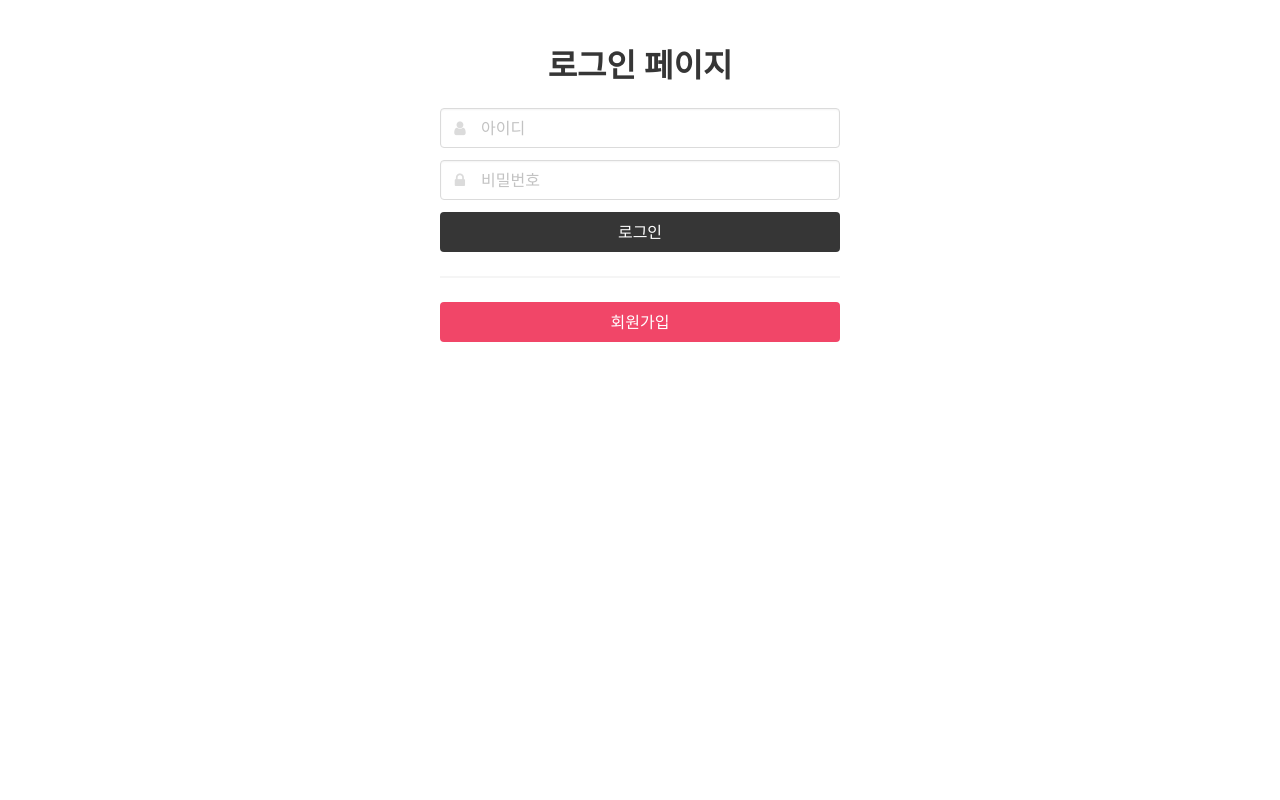
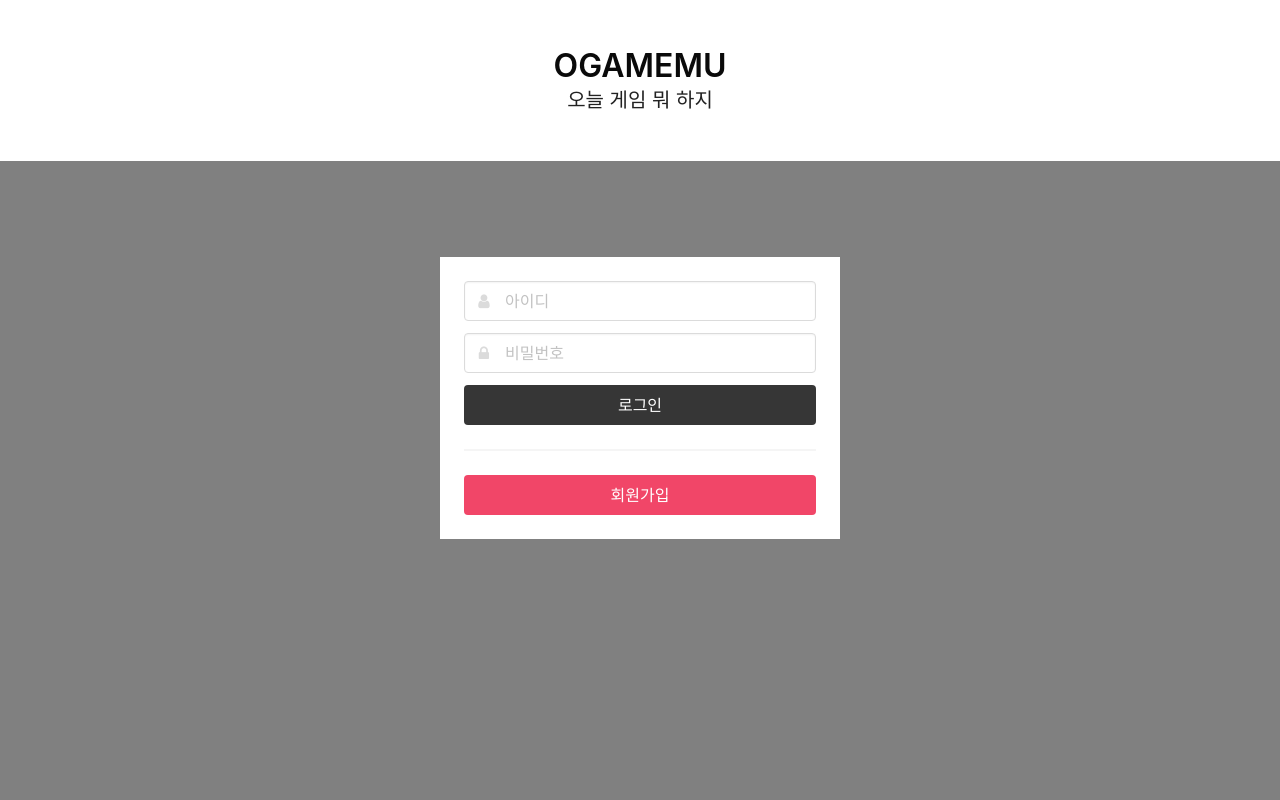
Before and after one commit to hunkim00/-, a Flask app: page /login in a window 1280 px wide. Run offline with Flask 2, Linux system fonts and the light colour scheme; some libraries are stand-ins or nearby versions.

Commit message:
로그인페이지 마이페이지 상단바 추가

```diff
--- /dev/null
+++ b/static/ogamemu.css
@@ -0,0 +1,4 @@
+body {
+    background-color: grey;
+    min-height: 100vh;
+}
--- a/templates/login.html
+++ b/templates/login.html
@@ -22,11 +22,12 @@
     <link rel="stylesheet" href="https://cdn.jsdelivr.net/npm/bulma@0.9.1/css/bulma.min.css">
     <!-- Font Awesome CSS -->
     <link href="//maxcdn.bootstrapcdn.com/font-awesome/4.7.0/css/font-awesome.min.css" rel="stylesheet">
+    <!-- ogamemu CSS -->
+    <link href="{{ url_for('static', filename='ogamemu.css') }}" rel="stylesheet">
 
     <!-- JS -->
     <script src="https://ajax.googleapis.com/ajax/libs/jquery/3.4.1/jquery.min.js"></script>
     <script src="https://cdnjs.cloudflare.com/ajax/libs/jquery-cookie/1.4.1/jquery.cookie.js"></script>
-
 
     <script>
         function login() {
@@ -55,9 +56,15 @@
 
 </head>
 <body>
-<div class="section has-text-centered">
-    <h1 class="title">로그인 페이지</h1>
-    <div class="container" style="width:400px">
+<section class="hero is-white">
+    <div class="hero-body has-text-centered">
+        <h1 class="title">OGAMEMU</h1>
+        <h3 class="subtitle">오늘 게임 뭐 하지</h3>
+    </div>
+</section>
+<section class="section has-text-centered mt-6">
+    <div class="container">
+        <div class="has-background-white p-5" style="width:400px; margin:auto">
             <div class="field">
                 <div class="control has-icons-left">
                     <input class="input" type="text" id="userid" placeholder="아이디">
@@ -73,8 +80,8 @@
             <button class="button is-dark" onclick="login()" style="width:100%">로그인</button>
             <hr>
             <button class="button is-danger" onclick="move_signup()" style="width:100%">회원가입</button>
-
         </div>
     </div>
+</section>
 </body>
 </html>
```
Also changed, not shown: templates/mypage.html (+10 -2 lines). Lines whose indentation alone changed are shown as unchanged.
